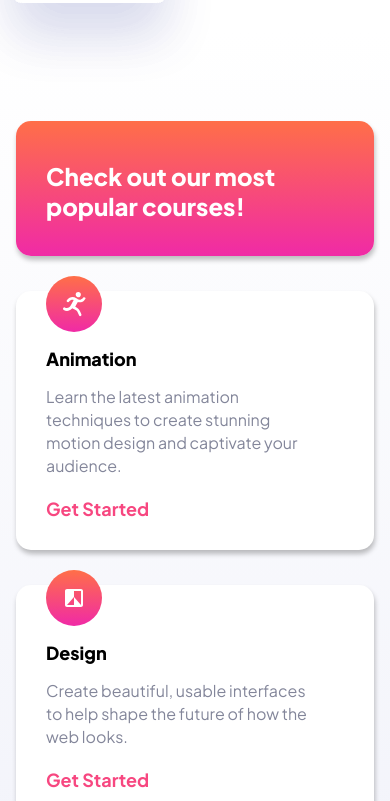
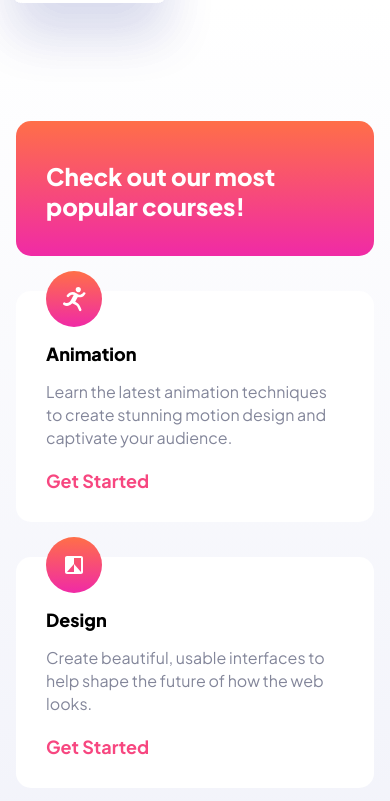
Before and after one commit to russell-crooms/skilled, a React (Vite) app: page / in a window 390 px wide. Shown: the part 759-1560 px from the top of the page. Built offline with nearby package versions, Linux system fonts and the light colour scheme.

Commit message:
Set initial styling for the base breakpoint.

```diff
--- a/src/components/cards/Cards.css
+++ b/src/components/cards/Cards.css
@@ -6,7 +6,7 @@
   justify-content: center;
   flex-direction: column;
   flex-wrap: nowrap;
-  gap: 30px;
+  gap: 40px;
   padding: 16px;
 }
 @media (min-width: 320px) {
@@ -82,6 +82,7 @@
 @media (min-width: 320px) {
   .cards {
     padding: 25px;
+    box-shadow: none;
   }
 }
 @media (min-width: 375px) {
@@ -114,12 +115,12 @@
 .cards img {
   width: 56px;
   z-index: 1;
-  margin-top: -45px;
+  margin-top: -50px;
 }
 
 .cards h2 {
   font-weight: 800;
-  font-size: 24px;
+  font-size: 20px;
   margin-top: 10px;
   margin-bottom: 5px;
 }
@@ -145,13 +146,9 @@
 
 .cards p {
   color: #83869a;
-  font-size: 20px;
-  width: 90%;
-}
-@media (min-width: 320px) {
-  .cards p {
-    font-size: 17px;
-  }
+  font-size: 16px;
+  line-height: 26px;
+  width: 100%;
 }
 @media (min-width: 375px) {
   .cards p {
@@ -176,7 +173,7 @@
 
 .cards span {
   color: #f74780;
-  font-size: 20px;
+  font-size: 18px;
   font-weight: 700;
   cursor: pointer;
   margin-top: 10px;
```
